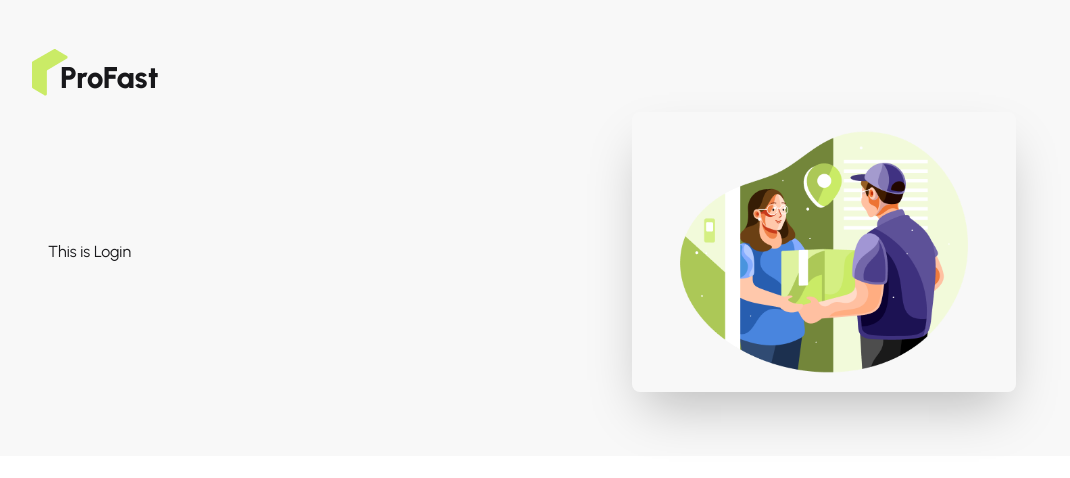
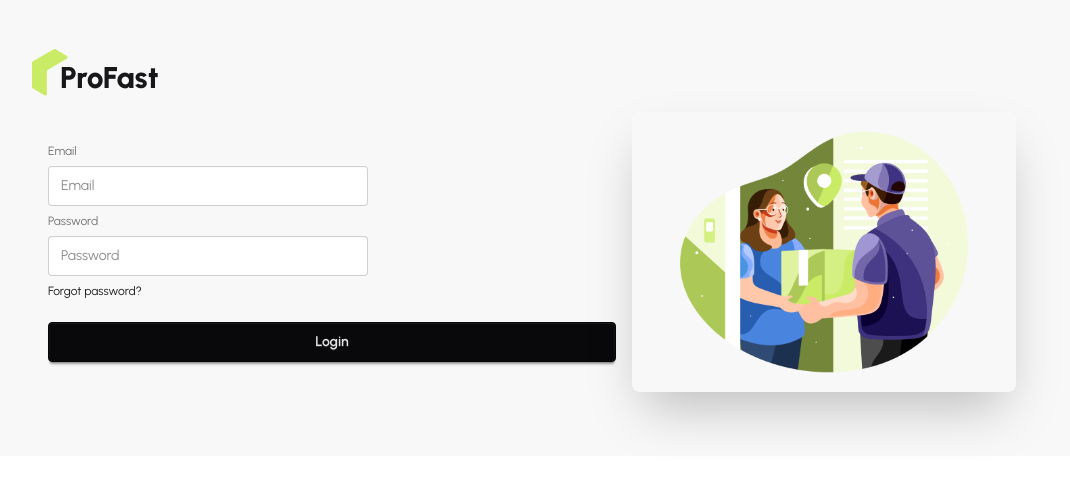
Before and after one commit to AnaySaha/zap-fast-client, a React (Vite) app: page /login in a window 1280 px wide. Shown: the top 478 px of the page, without its empty margins (16-1086 px from the left). Built offline with nearby package versions, Linux system fonts and the light colour scheme.

Commit message:
validations

```diff
--- a/src/pages/Authentication/Login/Login.jsx
+++ b/src/pages/Authentication/Login/Login.jsx
@@ -1,9 +1,32 @@
 import React from 'react';
+import { useForm } from 'react-hook-form';
 
 const Login = () => {
+const { register, handleSubmit } = useForm();
+
+    const onSubmit = data =>{
+        console.log(data);
+    }
+
     return (
         <div>
-            <h2>This is Login</h2>
+            <form onSubmit={handleSubmit(onSubmit)}>
+                 <fieldset className="fieldset">
+
+          <label className="label">Email</label>
+          <input type="email" {...register('email')} className="input" placeholder="Email" />
+
+          <label className="label">Password</label>
+          <input type="password" {...register('password',
+            {required: true,
+            minLength: 6})}
+            className="input" placeholder="Password" />
+
+          <div><a className="link link-hover">Forgot password?</a></div>
+
+          <button className="btn btn-neutral mt-4">Login</button>
+        </fieldset>
+            </form>
         </div>
     );
 };
```
